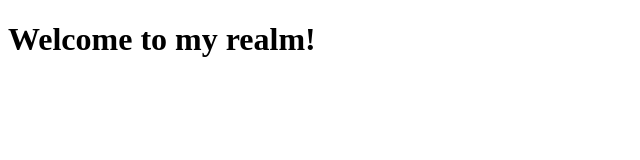
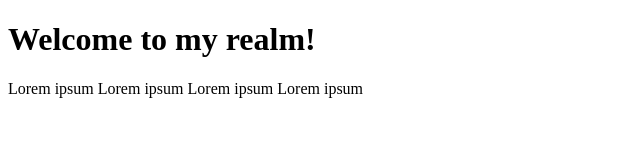
Before and after one commit to awemon/PlantPlaces, a plain HTML site: page PlantPlaces/WebContent/index.html in a window 1280 px wide. Shown: the whole page, without its empty margins (0-640 px from the left). Drawn offline with Linux system fonts and the light colour scheme.

Commit message:
added lorem ipsum

```diff
--- a/PlantPlaces/WebContent/index.html
+++ b/PlantPlaces/WebContent/index.html
@@ -6,5 +6,6 @@
 </head>
 <body>
 	<h1>Welcome to my realm!</h1>
+	<p>Lorem ipsum Lorem ipsum Lorem ipsum Lorem ipsum</p>
 </body>
 </html>
```
